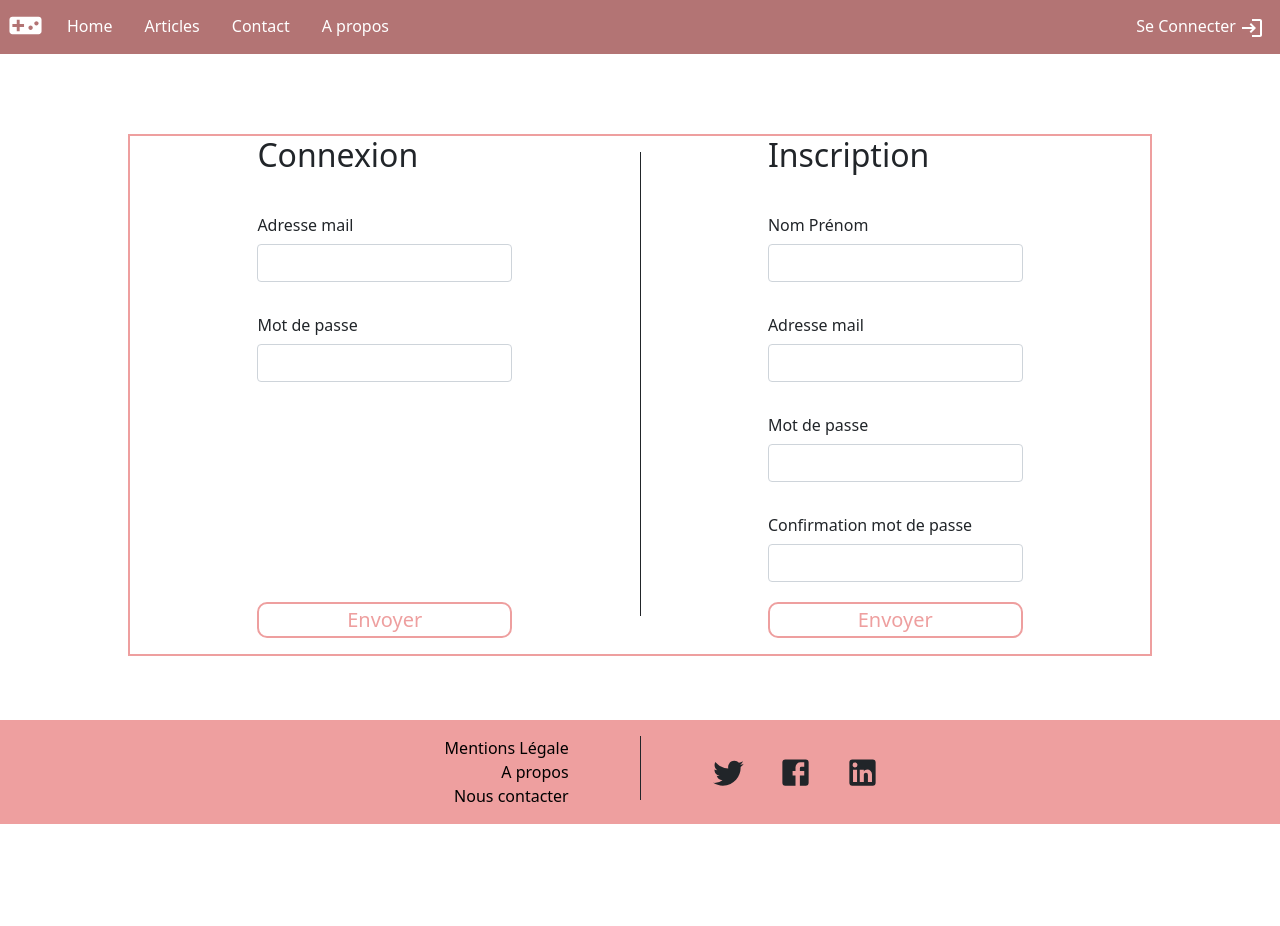
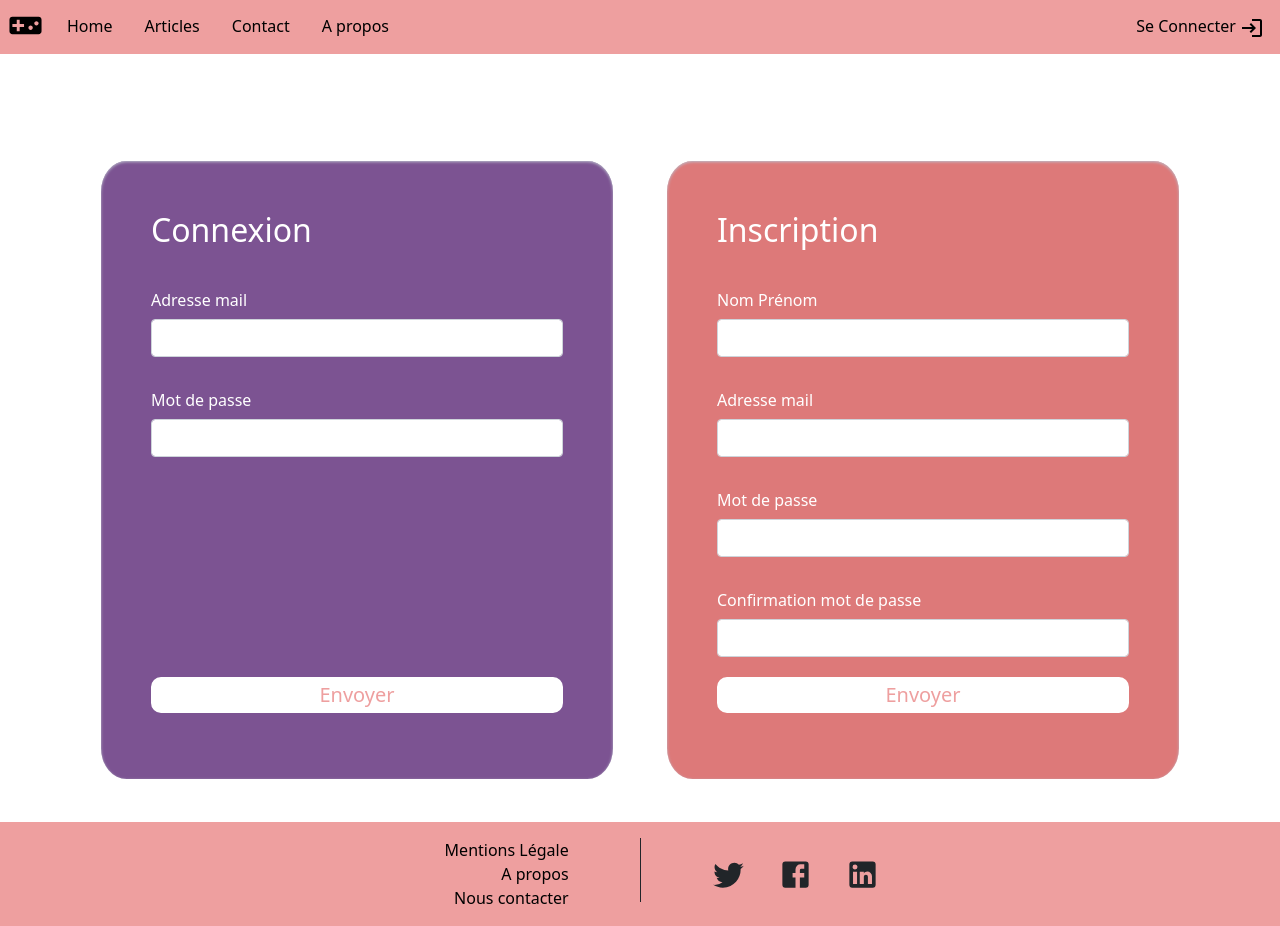
Before and after one commit to Daeriss/ActuGaming, a React (Create React App) app: page /login in a window 1280 px wide. Before the commit the page ends 824 px from the top, so only its background shows below. Built offline with nearby package versions, Linux system fonts and the light colour scheme.

Commit message:
login page

```diff
--- a/src/components/Atomic/AForm.jsx
+++ b/src/components/Atomic/AForm.jsx
@@ -2,8 +2,8 @@ import React from "react";
 
 function AForm({title,children, ...props}){
     return(
-        <div  className="w-50">
-            <h2>{title}</h2>
+        <div className="w-100">
+            <h2 className={"text-white"}>{title}</h2>
             <form action="" >
                 {children}
             </form>
--- a/src/components/Atomic/AInput.jsx
+++ b/src/components/Atomic/AInput.jsx
@@ -4,7 +4,7 @@ import 'bootstrap/dist/css/bootstrap.css';
 function AInput({label, type, ...props}) {
     return(
         <div className="d-flex flex-column">
-            <label className="col-form-label mt-4 text-start">{label}</label>
+            <label className="col-form-label mt-4 text-start text-white">{label}</label>
             <input className="form-control" type={type}/>
         </div>
     );
--- a/src/components/NavBar/NavBar.jsx
+++ b/src/components/NavBar/NavBar.jsx
@@ -17,7 +17,7 @@ function NavBar(){
             margin: 0,
             padding: 0,
             //overflow: 'hidden',
-            backgroundColor: '#B37474',
+            backgroundColor: '#EE9F9F',
             display: 'flex',
             flexDirection: 'row',
             justifyContent: 'space-between'
@@ -30,13 +30,13 @@ function NavBar(){
         },
         navBarA: {
             display: 'block',
-            color: 'white',
+            color: 'black',
             textAlign: 'center',
             padding: '14px 16px',
             textDecoration: 'none',
         },
         logoSite:{
-            color: 'white'
+            color: 'black'
         }
     }
 
--- a/src/main.css
+++ b/src/main.css
@@ -1,3 +1,12 @@
+:root {
+    --primary-color: #CE584E;
+    --secondary-color:#E4A57D;
+    --third-color: #884A65;
+    --shadow-color: #BABECC;
+    --color-bg: #f4f6f6;
+    --font-size: 17px;
+}
+
 .customBorder {
     border: 2px solid #EE9F9F !important;
 }
--- a/src/pages/LoginPage/LoginPage.css
+++ b/src/pages/LoginPage/LoginPage.css
@@ -1,8 +1,8 @@
 .btn-sign-in {
     color: #EE9F9F !important;
-    border: 2px solid #EE9F9F !important;
+    border: 2px solid white !important;
     background: white !important;/* default color */
-    background: linear-gradient(to left, white 50%, #EE9F9F 50%) right !important;
+    background: linear-gradient(to left, white 50%, rgb(124 83 146) 50%) right !important;
     background-size: 200% !important;
     transition: .5s ease-out !important;
     font-size: 20px !important;
@@ -12,3 +12,37 @@
     color: white !important;
     background-position: left !important;
 }
+
+.btn-log-in {
+    color: #EE9F9F !important;
+    border: 2px solid white !important;
+    background: white !important;/* default color */
+    background: linear-gradient(to left, white 50%, rgb(221 121 121) 50%) right !important;
+    background-size: 200% !important;
+    transition: .5s ease-out !important;
+    font-size: 20px !important;
+}
+
+
+.form-inscription {
+    width: 40%;
+    margin: 27px;
+    box-shadow:inset 0px 1px 3px 0px var(--shadow-color);
+    border-radius: 5%;
+    -webkit-border-radius: 5%;
+    -moz-border-radius: 5%;
+    -ms-border-radius: 5%;
+    -o-border-radius: 5%;
+    padding: 50px;
+    background-color: white;
+}
+
+.form-inscription:hover {
+    cursor: pointer;
+    box-shadow: 0px 0px 11px 4px rgba(186,190,204,0.34);
+    transition: 1s ease-in-out;
+    -webkit-transition: 1s ease-in-out;
+    -moz-transition: 1s ease-in-out;
+    -ms-transition: 1s ease-in-out;
+    -o-transition: 1s ease-in-out;
+}
--- a/src/pages/LoginPage/LoginPage.jsx
+++ b/src/pages/LoginPage/LoginPage.jsx
@@ -10,15 +10,12 @@ import "../../App.css";
 
 function LoginPage() {
     return(
-        <div className="row g-0 justify-content-center align-items-center"
-             style={{marginTop: "5em"}} >
-            <ABlock styles={{border: "none", width: "80%" }} >
-                <div className={"customBorder"} style={{marginBottom:"4rem", display: "flex"}} >
-                    <ABlock styles={{width:"50%", border : "none", display: "flex", flexDirection: "column", alignItems: "center"}}>
+        <div className="row g-0 justify-content-center align-items-center mb-3" style={{marginTop: "5em"}} >
+                <div className={"w-30 d-flex justify-content-center form-inscription"} style={{backgroundColor: "rgb(124 83 146)"}}>
                     <AForm title="Connexion">
                         <AInput label="Adresse mail" type="mail"/>
                         <AInput label="Mot de passe" type="password"/>
-                            <div className={"d-flex  justify-content-center mb-3"}>
+                        <div className={"justify-content-center mb-3"}>
                             <AButton classNames={"btn-sign-in"} styles={{border: "1px solid #707070", borderRadius: ".5em",
                                 outline: "none",
                                 background: "inherit",
@@ -28,9 +25,8 @@ function LoginPage() {
                             </AButton>
                         </div>
                     </AForm>
-                    </ABlock>
-                    <ABarreVertical styles={{height: "29rem", borderColor:"#EE9F9F"}}/>
-                    <ABlock styles={{width:"50%", border : "none", display: "flex", flexDirection: "column", alignItems: "center"}}>
+                </div>
+                <div className={"w-30 d-flex justify-content-center form-inscription"} style={{backgroundColor: "rgb(221 121 121)"}}>
                     <AForm title="Inscription">
                         <AInput label="Nom Prénom" type="text"/>
                         <AInput label="Adresse mail" type="mail"/>
@@ -46,9 +42,7 @@ function LoginPage() {
                             </AButton>
                         </div>
                     </AForm>
-                    </ABlock>
                 </div>
-            </ABlock>
         </div>
     )
 
```
Lines whose indentation alone changed are shown as unchanged.
